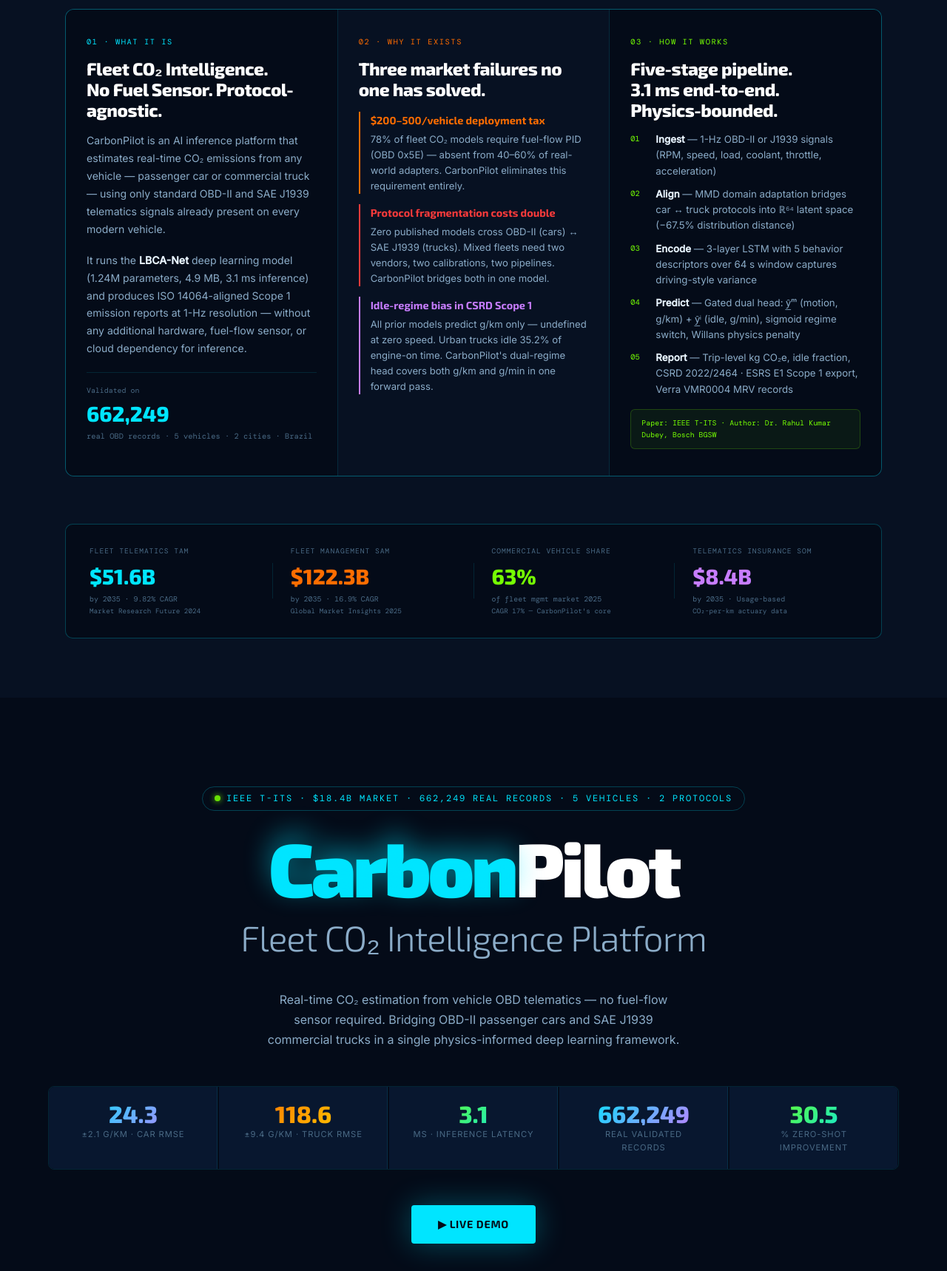
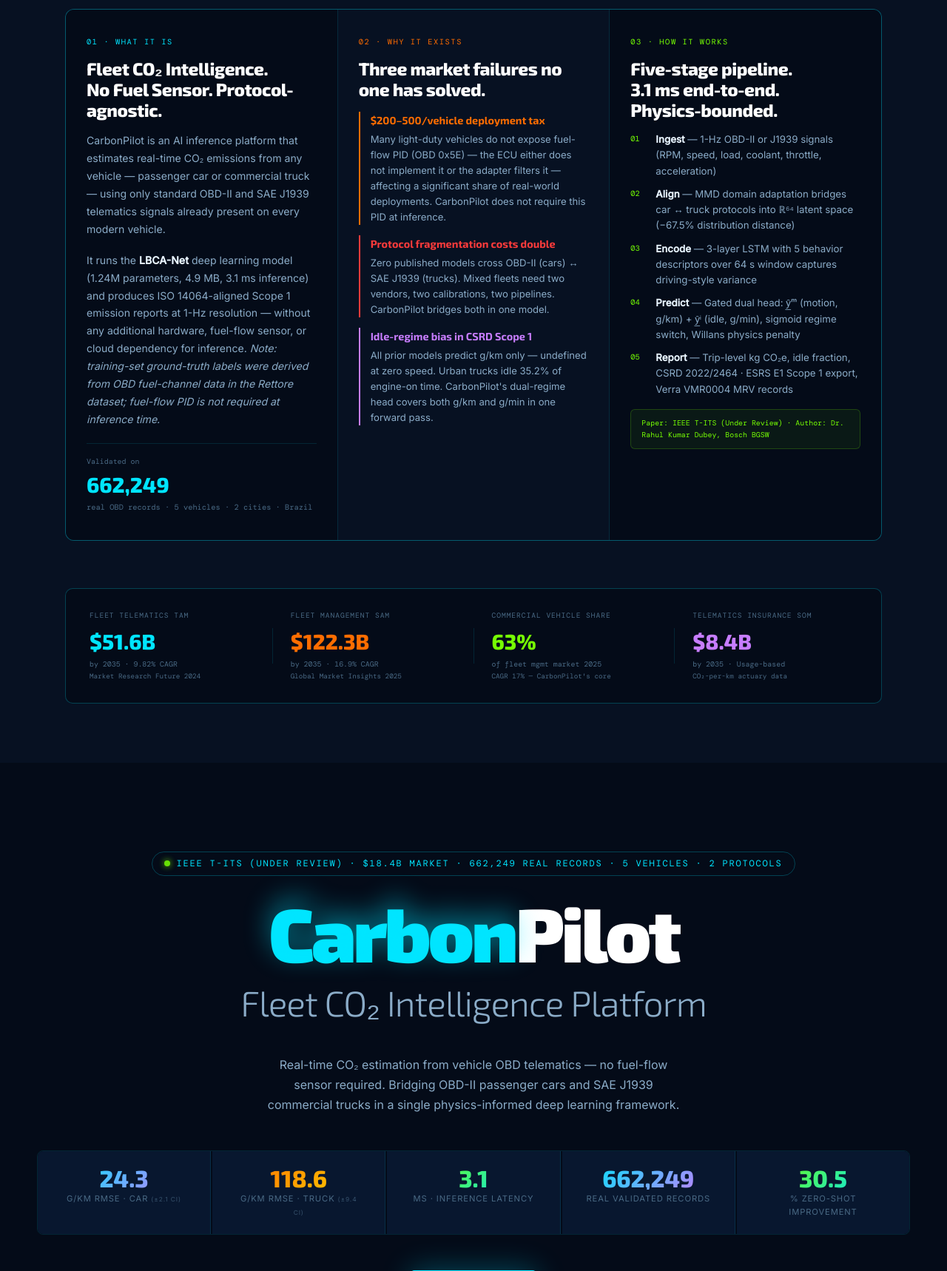
Before and after one commit to RAHULEE2102/CarbonPilot2.0, a FastAPI app: page / in a window 1280 px wide. Shown: the part 168-1886 px from the top of the page at 74% size. Run offline with FastAPI, Linux system fonts and the light colour scheme; some web fonts are replaced.

Commit message:
Add files via upload

```diff
--- a/templates/index.html
+++ b/templates/index.html
@@ -560,7 +560,7 @@
         <div style="font-family:var(--mono);font-size:0.65rem;color:var(--cyan);letter-spacing:0.15em;text-transform:uppercase;margin-bottom:14px;">01 · What it is</div>
         <div style="font-family:var(--display);font-size:1.5rem;font-weight:800;line-height:1.15;margin-bottom:16px;letter-spacing:-0.02em;">Fleet CO&#8322; Intelligence.<br>No Fuel Sensor. Protocol-agnostic.</div>
         <p style="color:var(--text-2);font-size:0.88rem;line-height:1.7;margin-bottom:18px;">CarbonPilot is an AI inference platform that estimates real-time CO&#8322; emissions from any vehicle — passenger car or commercial truck — using only standard OBD-II and SAE J1939 telematics signals already present on every modern vehicle.</p>
-        <p style="color:var(--text-2);font-size:0.88rem;line-height:1.7;">It runs the <strong style="color:var(--text);">LBCA-Net</strong> deep learning model (1.24M parameters, 4.9 MB, 3.1 ms inference) and produces ISO 14064-aligned Scope 1 emission reports at 1-Hz resolution — without any additional hardware, fuel-flow sensor, or cloud dependency for inference.</p>
+        <p style="color:var(--text-2);font-size:0.88rem;line-height:1.7;">It runs the <strong style="color:var(--text);">LBCA-Net</strong> deep learning model (1.24M parameters, 4.9 MB, 3.1 ms inference) and produces ISO 14064-aligned Scope 1 emission reports at 1-Hz resolution — without any additional hardware, fuel-flow sensor, or cloud dependency for inference. <em>Note: training-set ground-truth labels were derived from OBD fuel-channel data in the Rettore dataset; fuel-flow PID is not required at inference time.</em></p>
         <div style="margin-top:20px;padding-top:16px;border-top:1px solid var(--border);">
           <div style="font-family:var(--mono);font-size:0.62rem;color:var(--text-3);">Validated on</div>
           <div style="font-family:var(--display);font-size:1.8rem;font-weight:800;color:var(--cyan);">662,249</div>
@@ -576,7 +576,7 @@
         <div style="display:flex;flex-direction:column;gap:14px;">
           <div style="border-left:2px solid var(--amber);padding-left:14px;">
             <div style="font-family:var(--display);font-size:0.9rem;font-weight:700;color:var(--amber);margin-bottom:4px;">&#36;200–500/vehicle deployment tax</div>
-            <div style="font-family:var(--body);font-size:0.82rem;color:var(--text-2);line-height:1.6;">78% of fleet CO&#8322; models require fuel-flow PID (OBD 0x5E) — absent from 40–60% of real-world adapters. CarbonPilot eliminates this requirement entirely.</div>
+            <div style="font-family:var(--body);font-size:0.82rem;color:var(--text-2);line-height:1.6;">Many light-duty vehicles do not expose fuel-flow PID (OBD 0x5E) — the ECU either does not implement it or the adapter filters it — affecting a significant share of real-world deployments. CarbonPilot does not require this PID at inference.</div>
           </div>
           <div style="border-left:2px solid var(--red);padding-left:14px;">
             <div style="font-family:var(--display);font-size:0.9rem;font-weight:700;color:var(--red);margin-bottom:4px;">Protocol fragmentation costs double</div>
@@ -618,7 +618,7 @@
         </div>
 
         <div style="margin-top:16px;padding:10px 14px;background:rgba(118,255,3,0.06);border:1px solid rgba(118,255,3,0.2);border-radius:6px;">
-          <div style="font-family:var(--mono);font-size:0.62rem;color:var(--green);">Paper: IEEE T-ITS · Author: Dr. Rahul Kumar Dubey, Bosch BGSW</div>
+          <div style="font-family:var(--mono);font-size:0.62rem;color:var(--green);">Paper: IEEE T-ITS (Under Review) · Author: Dr. Rahul Kumar Dubey, Bosch BGSW</div>
         </div>
       </div>
     </div>
@@ -658,7 +658,7 @@
 <section id="hero">
   <div class="hero-eyebrow">
     <span class="dot-live"></span>
-    IEEE T-ITS · $18.4B Market · 662,249 Real Records · 5 Vehicles · 2 Protocols
+    IEEE T-ITS (Under Review) · $18.4B Market · 662,249 Real Records · 5 Vehicles · 2 Protocols
   </div>
   <h1 class="hero-title">
     <span class="accent" data-text="Carbon">Carbon</span>Pilot
@@ -672,11 +672,11 @@
   <div class="hero-metrics">
     <div class="metric-card">
       <div class="metric-val" data-target="24.3">0</div>
-      <div class="metric-lbl">±2.1 g/km · Car RMSE</div>
+      <div class="metric-lbl">g/km RMSE · Car  <span style="font-size:0.75em;opacity:0.7">(±2.1 CI)</span></div>
     </div>
     <div class="metric-card">
       <div class="metric-val amber" data-target="118.6">0</div>
-      <div class="metric-lbl">±9.4 g/km · Truck RMSE</div>
+      <div class="metric-lbl">g/km RMSE · Truck  <span style="font-size:0.75em;opacity:0.7">(±9.4 CI)</span></div>
     </div>
     <div class="metric-card">
       <div class="metric-val green" data-target="3.1">0</div>
@@ -706,7 +706,7 @@
       <div class="problem-card">
         <div class="prob-icon">⛽</div>
         <div class="prob-title">Fuel Sensor Lock-In</div>
-        <div class="prob-body">78% of existing CO₂ models require fuel-flow PID (0x5E) as input. This PID is absent on 40–60% of consumer OBD-II adapters, creating a $200–$500/vehicle deployment barrier that eliminates most real-world fleet deployments before they start.</div>
+        <div class="prob-body">Many existing CO₂ models require fuel-flow PID (0x5E) as input. This PID is frequently absent because the vehicle ECU does not expose it — creating a significant deployment barrier. CarbonPilot is trained and deployed without this PID at inferencers, creating a $200–$500/vehicle deployment barrier that eliminates most real-world fleet deployments before they start.</div>
       </div>
       <div class="problem-card">
         <div class="prob-icon">⚡</div>
@@ -2256,7 +2256,7 @@
 <!-- ─── VEHICLE MAP ──────────────────────────────────────────────────────────── -->
 <section id="map-section" style="background:var(--bg);border-top:1px solid var(--border);padding:80px 0;">
   <div class="container">
-    <div class="section-label">Real GPS Coordinates · Brazil 2014–2021</div>
+    <div class="section-label">Real GPS Coordinates · Brazil 2018–2021</div>
     <h2 class="section-title reveal">Live Vehicle Position Map</h2>
     <p class="section-sub reveal">Real recorded GPS trajectories from the paper's dataset. Select a vehicle to track its position and visualise CO₂ intensity along the route — green (low) → amber → red (high).</p>
 
@@ -2591,7 +2591,7 @@
           </div>
           <div style="margin-top:12px;padding:8px 10px;background:rgba(255,59,59,0.04);border-radius:4px;border:1px solid rgba(255,59,59,0.12);">
             <div style="font-family:var(--mono);font-size:0.6rem;color:var(--red);margin-bottom:3px;">CarbonPilot relevance</div>
-            <div style="font-size:0.75rem;color:var(--text-2);line-height:1.5;">Car-2 (HB20, 15.8% idle) at ~372 g/km appears high but reflects stop-start urban Belo Horizonte driving — confirms city driving can be 3–4× EU WLTP.</div>
+            <div style="font-size:0.75rem;color:var(--text-2);line-height:1.5;">Car-2 (HB20, 15.8% idle) at ~372 g/km mean (335 g/km median) appears high but reflects stop-start urban Belo Horizonte driving — confirms city driving can be 3–4× EU WLTP.</div>
           </div>
           <a href="https://www.eea.europa.eu/en/datahub/datahubitem-view/fa8b1229-3db6-495d-b18e-9c9b3267c02b" target="_blank" rel="noopener"
              style="display:block;margin-top:10px;font-family:var(--mono);font-size:0.62rem;color:var(--red);text-decoration:none;opacity:0.7;">
@@ -2635,7 +2635,7 @@
             </div>
             <div style="display:flex;align-items:center;gap:8px;font-size:0.78rem;">
               <span style="color:var(--green);font-size:1rem;">✓</span>
-              <span style="color:var(--text-2);">ETS2 forecast: €122–149/t by 2030 (BNEF)</span>
+              <span style="color:var(--text-2);">ETS2 forecast: ~€103/t by 2030; €214/t by 2035 (T&E / BNEF, post-2028 delay)</span>
             </div>
           </div>
           <div style="margin-top:14px;padding:10px;background:rgba(118,255,3,0.06);border:1px solid rgba(118,255,3,0.2);border-radius:6px;font-family:var(--mono);font-size:0.62rem;color:var(--green);">
@@ -2910,7 +2910,7 @@
           <td style="padding:9px 16px;font-size:0.82rem;color:var(--text-3);">Car-2 HB20 (BH)</td>
           <td style="padding:9px 16px;text-align:center;font-family:var(--mono);font-size:0.75rem;color:var(--cyan);">OBD-II</td>
           <td style="padding:9px 16px;text-align:center;font-size:0.82rem;">🇧🇷 Brazil</td>
-          <td style="padding:9px 16px;text-align:right;font-family:var(--mono);font-size:0.8rem;color:var(--cyan);">448 g/km</td>
+          <td style="padding:9px 16px;text-align:right;font-family:var(--mono);font-size:0.8rem;color:var(--cyan);">448 g/km <span style="font-size:0.75em;opacity:0.65">(mean)</span></td>
           <td style="padding:9px 16px;text-align:right;font-family:var(--mono);font-size:0.8rem;">15.8%</td>
           <td style="padding:9px 16px;font-size:0.75rem;color:var(--text-3);">SPD, RPM, load, coolant, GPS — standard OBD-II</td>
         </tr>
@@ -2935,7 +2935,7 @@
   <div class="container">
     <div class="section-label">Validated Dataset</div>
     <h2 class="section-title reveal">662,249 Real Records · 2 Protocols · 2 Cities</h2>
-    <p class="section-sub reveal">Validated on the Rettore OBD-II dataset (Belo Horizonte, Brazil, 2014–2016) and a proprietary J1939 truck fleet dataset (São Paulo, Brazil, October 2021). Ground-truth CO₂ uncertainty: ±5% from J1939 fuel counter vs. calibrated NREL flow meters.</p>
+    <p class="section-sub reveal">Validated on the Rettore OBD-II dataset (Belo Horizonte, Brazil, 2018) and a proprietary J1939 truck fleet dataset (São Paulo, Brazil, October 2021). Ground-truth CO₂ uncertainty: ±5% from J1939 fuel counter vs. calibrated NREL flow meters.</p>
     <div class="dataset-grid reveal">
       <div class="dataset-card">
         <div class="ds-dot" style="background:var(--cyan);box-shadow:0 0 4px rgba(26,115,232,0.4)"></div>
@@ -3505,7 +3505,7 @@
             <div style="font-size:0.82rem;color:var(--text-2);">&#9679; MRV data infrastructure for Verra VCS projects</div>
             <div style="font-size:0.82rem;color:var(--text-2);">&#9679; Anti-idling programme measurement (qualifying measure)</div>
             <div style="font-size:0.82rem;color:var(--text-2);">&#9679; 2–5% data verification fee on credit revenue</div>
-            <div style="font-size:0.82rem;color:var(--text-2);">&#9679; EU ETS2 (road transport, 2028): €46–€75/tonne initial; €149/tonne by 2030 (BNEF) opportunity</div>
+            <div style="font-size:0.82rem;color:var(--text-2);">&#9679; EU ETS2 (road transport, 2028): €46–€75/tonne initial; ~€103/tonne by 2030; €214/tonne by 2035 (T&amp;E / BNEF, post-Nov 2025 delay)</div>
           </div>
           <div style="margin-top:12px;padding:8px 12px;background:rgba(255,109,0,0.08);border:1px solid rgba(255,109,0,0.2);border-radius:4px;font-family:var(--mono);font-size:0.62rem;color:var(--amber);">
             ⚠ Per-truck VCM credits ($6–18/yr) not viable standalone below 5,000-vehicle pool. Primary near-term value: CSRD insetting + MRV data licensing.
@@ -3864,7 +3864,7 @@
     Pool with partner fleets to reach 5,000+ vehicles under one VMR0004 v2.0 project umbrella.
     Estimated revenue <strong>$${fmt(annualRevenue)}/year</strong> at current scale covers ~${(annualRevenue/25000*100).toFixed(0)}% of VVB audit cost.
     Primary monetisation today: <strong style="color:var(--cyan)">corporate verified CO₂ data licensing</strong> + CSRD compliance reporting.
-    ETS2 (EU, from 2028) at €46–€75/tonne initial; €149/tonne by 2030 (BNEF) will dramatically improve economics for EU-registered fleets.`;
+    ETS2 (EU, from 2028) at €46–€75/tonne initial; ~€103/tonne by 2030; €214/tonne by 2035 (T&amp;E / BNEF, post-Nov 2025 delay) will dramatically improve economics for EU-registered fleets.`;
   } else {
     rec = `<span style="color:var(--green);font-weight:600;">✅ Viable for Verra VCS VMR0004 v2.0 registration.</span>
     Fleet of ${fleet} vehicles generates <strong>${fmt(totalReducedCO2)} tCO₂e/year</strong> in verifiable reductions.
@@ -3943,8 +3943,8 @@
           Carbon<span style="color:var(--cyan)">Pilot</span>
         </div>
         <div class="footer-note-text">
-          Built on LBCA-Net &nbsp;·&nbsp; IEEE T-ITS 2026 &nbsp;·&nbsp; Robert Bosch GmbH<br>
-          Validated on 662,249 real records &nbsp;·&nbsp; 5 vehicles &nbsp;·&nbsp; OBD-II + SAE J1939 &nbsp;·&nbsp; Brazil 2014–2021
+          Built on LBCA-Net &nbsp;·&nbsp; IEEE T-ITS 2026 (Under Review) &nbsp;·&nbsp; Robert Bosch GmbH<br>
+          Validated on 662,249 real records &nbsp;·&nbsp; 5 vehicles &nbsp;·&nbsp; OBD-II + SAE J1939 &nbsp;·&nbsp; Brazil 2018–2021
         </div>
       </div>
       <div style="text-align:right">
```
